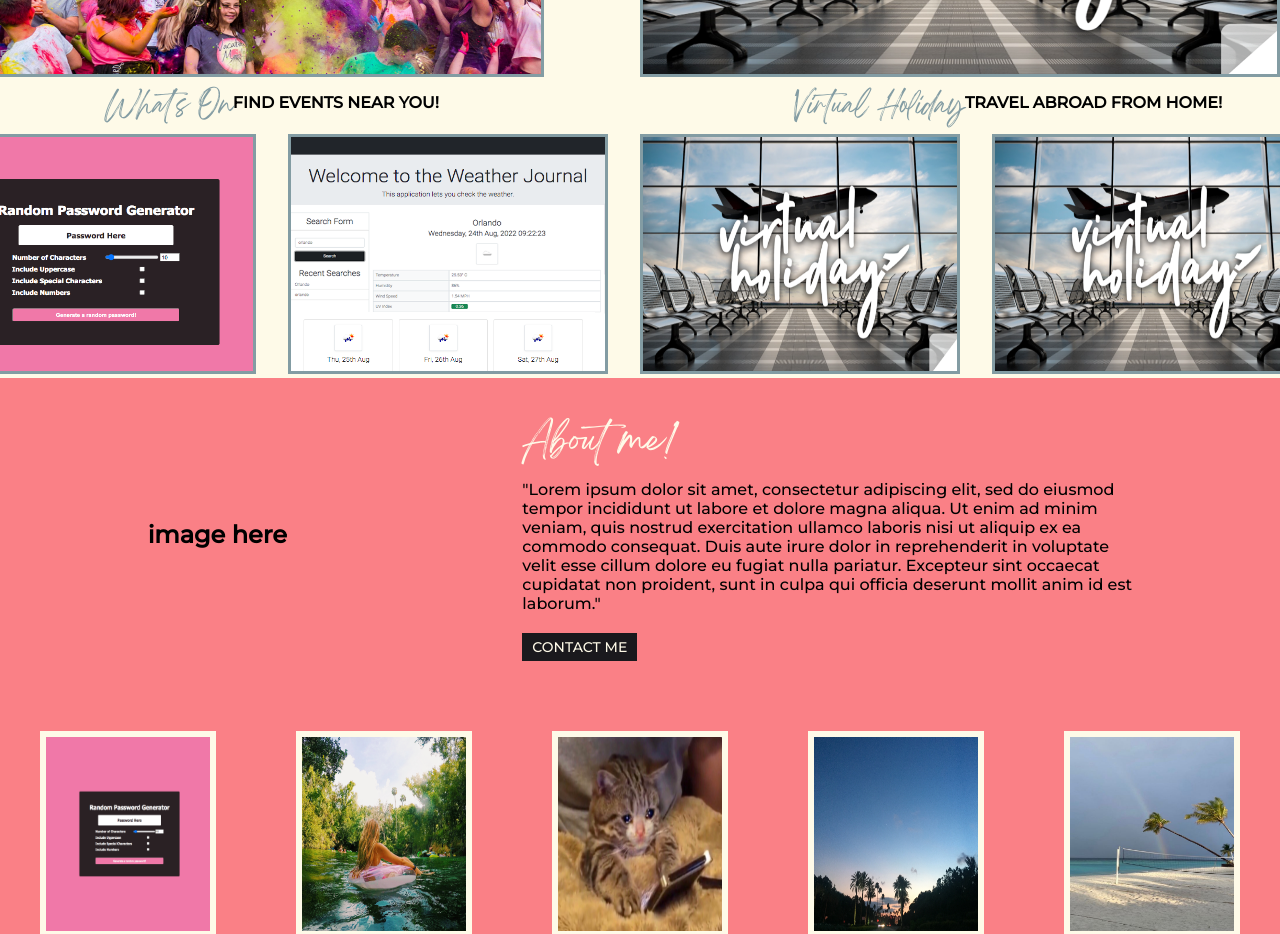
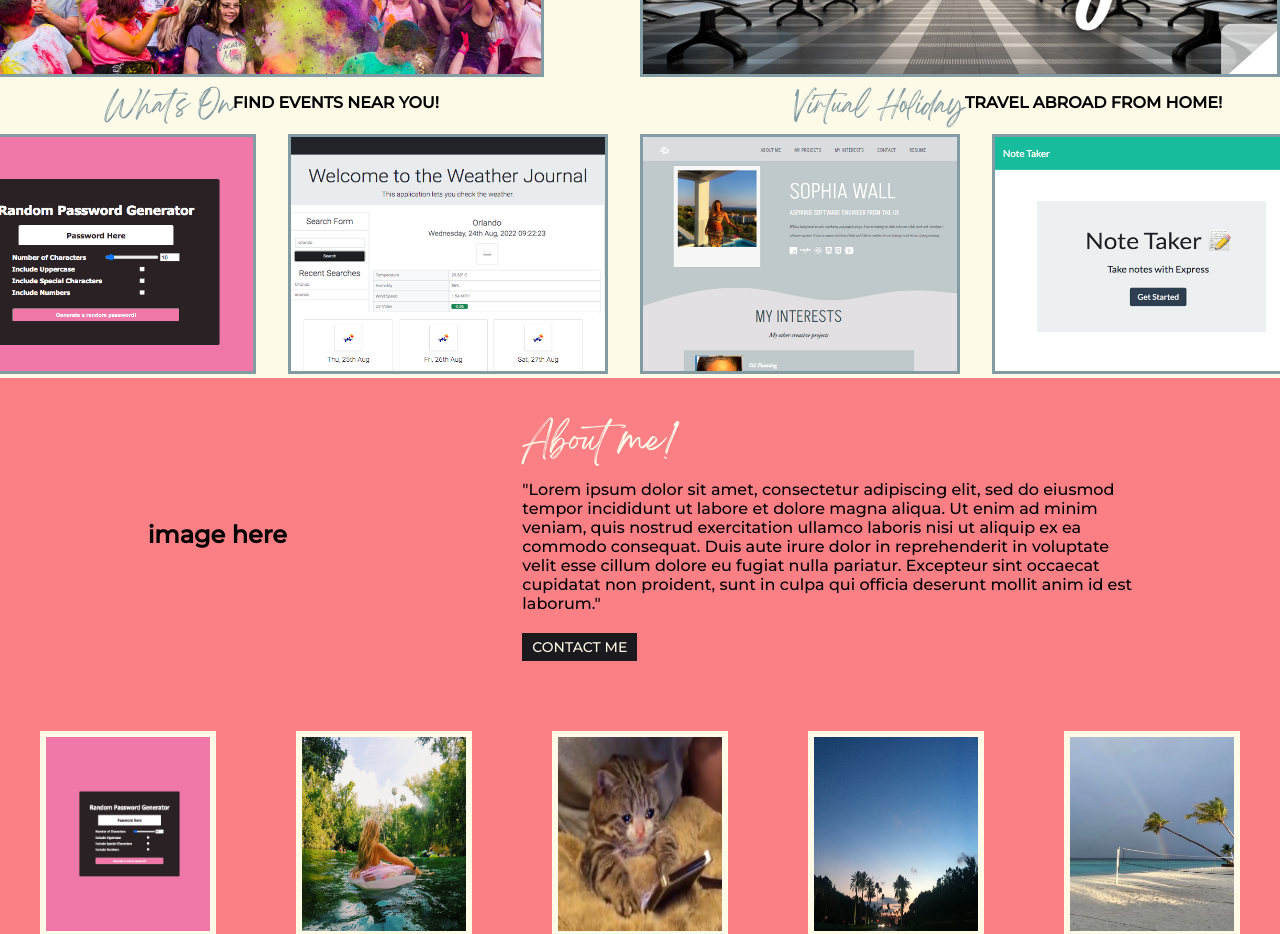
Before and after one commit to sophia4422/my-react-portfolio, a React (Create React App) app: page / in a window 1280 px wide. Shown: the part 1180-2114 px from the top of the page. Built offline with nearby package versions, Linux system fonts and the light colour scheme.

Commit message:
project images complete

```diff
--- a/src/components/Projects.js
+++ b/src/components/Projects.js
@@ -2,6 +2,8 @@ import vh from "../assets/images/vh.png";
 import wo from "../assets/images/wo.png";
 import rpg from "../assets/images/rpg.png";
 import wj from "../assets/images/wj.png";
+import mp from "../assets/images/mp.png";
+import nt from "../assets/images/nt.png";
 
 export const Projects = () => {
   return (
@@ -51,19 +53,15 @@ export const Projects = () => {
         <div className="project">
           <div>
             <img
-              src={vh}
-              alt="virtual holiday"
+              src={mp}
+              alt="My HTML/CSS Portfolio"
               className="project-picture-two"
             />
           </div>
         </div>
         <div className="project">
           <div>
-            <img
-              src={vh}
-              alt="virtual holiday"
-              className="project-picture-two"
-            />
+            <img src={nt} alt="Note Taker" className="project-picture-two" />
           </div>
         </div>
       </div>
```
Also changed, not shown: src/assets/images/mp.png (added), src/assets/images/nt.png (added).
